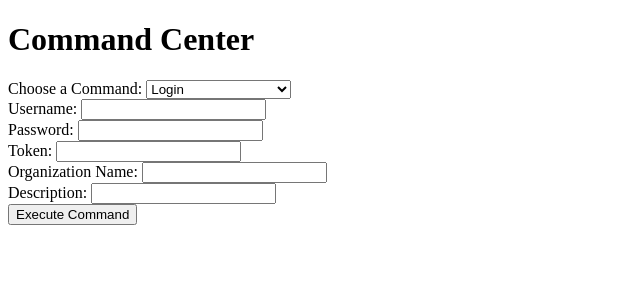
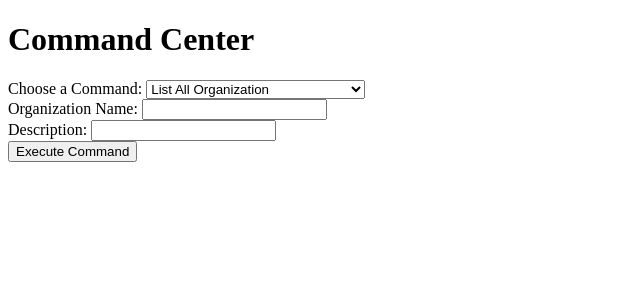
Before and after one commit to eliflali/CENG445-Room-Reservation-System-Project, a Django app: template phase-3/room_reservation/templates/command_center.html in a window 1280 px wide. Shown: the top 300 px of the page, without its empty margins (0-640 px from the left). Run offline with Django 4.2, Linux system fonts and the light colour scheme; the template is opened without the code that fills it, so the values that code supplies are empty.

Commit message:
command operations

```diff
--- a/phase-3/room_reservation/templates/command_center.html
+++ b/phase-3/room_reservation/templates/command_center.html
@@ -11,23 +11,27 @@
       <div>
         <label for="command">Choose a Command:</label>
         <select name="command" id="command">
-          <option value="login">Login</option>
-          <option value="register">Register</option>
+          <option value="list_organizations">List All Organization</option>
           <option value="create_organization">Create Organization</option>
           <option value="update_organization">Update Organization</option>
+          <option value="list_rooms">List Rooms</option>
+          <option value="create_room">Create Room</option>
+          <option value="access_room">Get Room</option>
+          <option value="delete_room">Delete Room</option>
+          <option value="update_room">Update Room</option>
+          <option value="list_room_events">List Room Reservations</option>
+          <option value="create_reservation">Reserve</option>
+          <option value="create_perreservation">Reserve for Weekly</option>
+          <option value="delete_reservation">Delete Reservation</option>
+          <option value="access_event">Get Event</option>
+          <option value="create_event">Create a New Event</option>
+          <option value="update_event">Update Event</option>
+          <option value="create_organization_permissions">Get Permissions for Organization</option>
+          <option value="creat_room_permissions">Get Permissions for Room</option>
+          <option value="create_event_permission">Get Permissions for Event</option>
+          <option value="find_schedule">Find Schedule</option>
+          <option value="room_view">Room View</option>
         </select>
-      </div>
-      <div>
-        <label for="username">Username:</label>
-        <input type="text" id="username" name="username" />
-      </div>
-      <div>
-        <label for="password">Password:</label>
-        <input type="password" id="password" name="password" />
-      </div>
-      <div>
-        <label for="token">Token:</label>
-        <input type="text" id="token" name="token" />
       </div>
       <div>
         <label for="org_name">Organization Name:</label>
```
